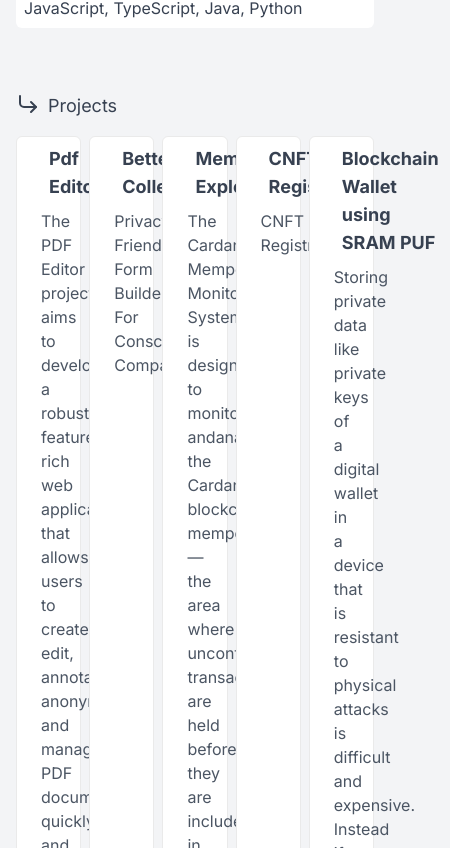
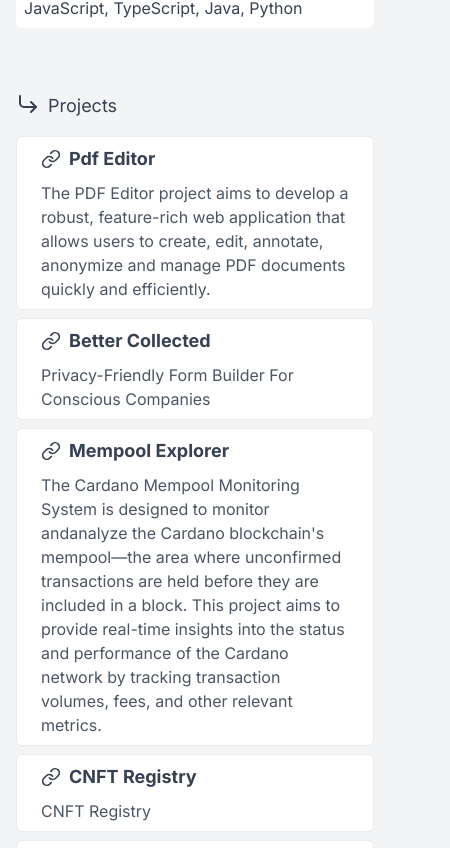
Before and after one commit to ruppo-912116/ruppo-912116.github.io, a Next.js app: page / in a window 390 px wide. Shown: the part 1276-2124 px from the top of the page, 450 px wide, since content can reach past the window. Built offline with nearby package versions, Linux system fonts and the light colour scheme.

Commit message:
Fix responsiveness

```diff
--- a/src/components/projects/container.tsx
+++ b/src/components/projects/container.tsx
@@ -59,7 +59,7 @@
     return (
         <>
             <SectionHeader title={"Projects"}/>
-            <div className={"grid grid-cols-5 gap-2"}>
+            <div className={"grid grid-cols-1 md:grid-cols-5 gap-2"}>
                 {projects.map(project => <ProjectCard key={project.title} projectImage={project.image}
                                                       title={project.title}
                                                       link={project.link}
```
